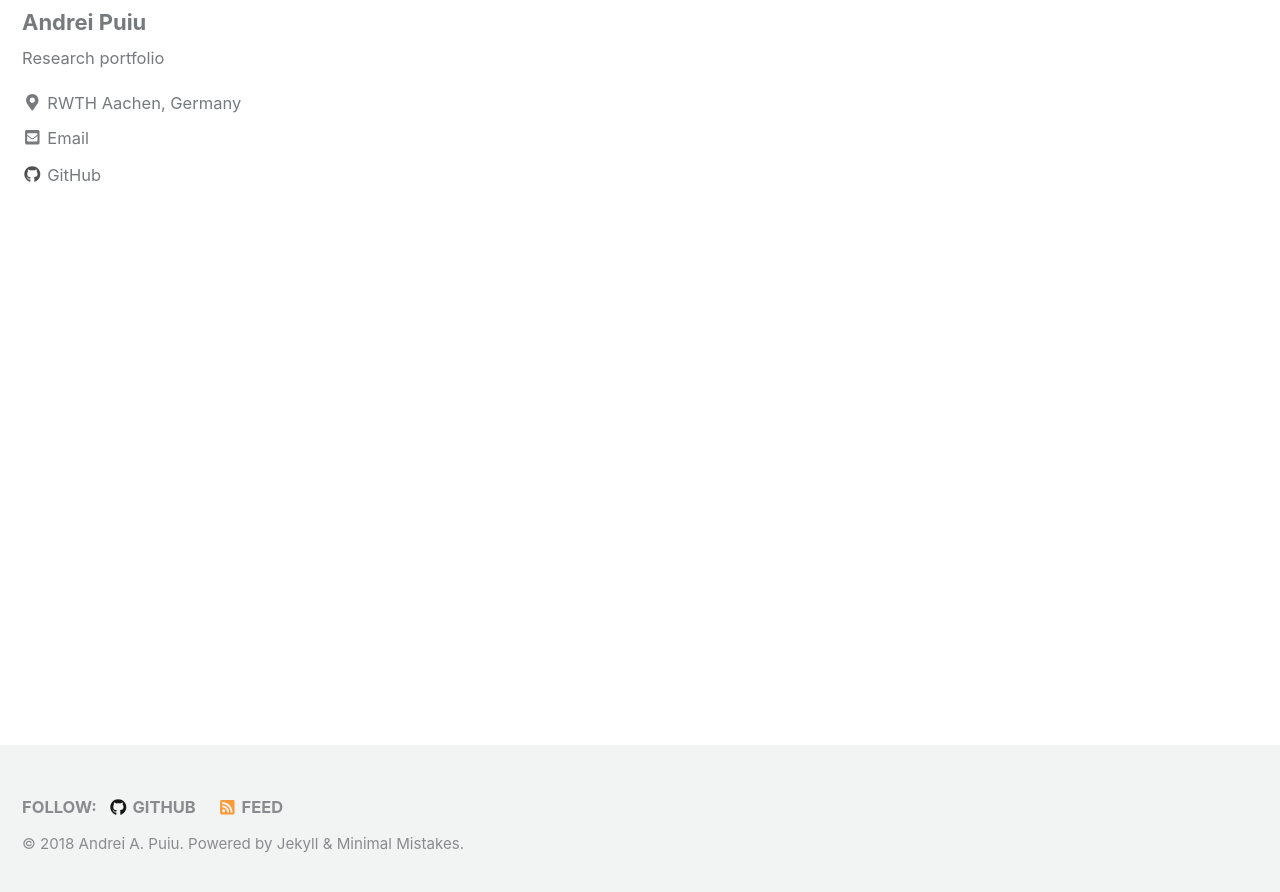
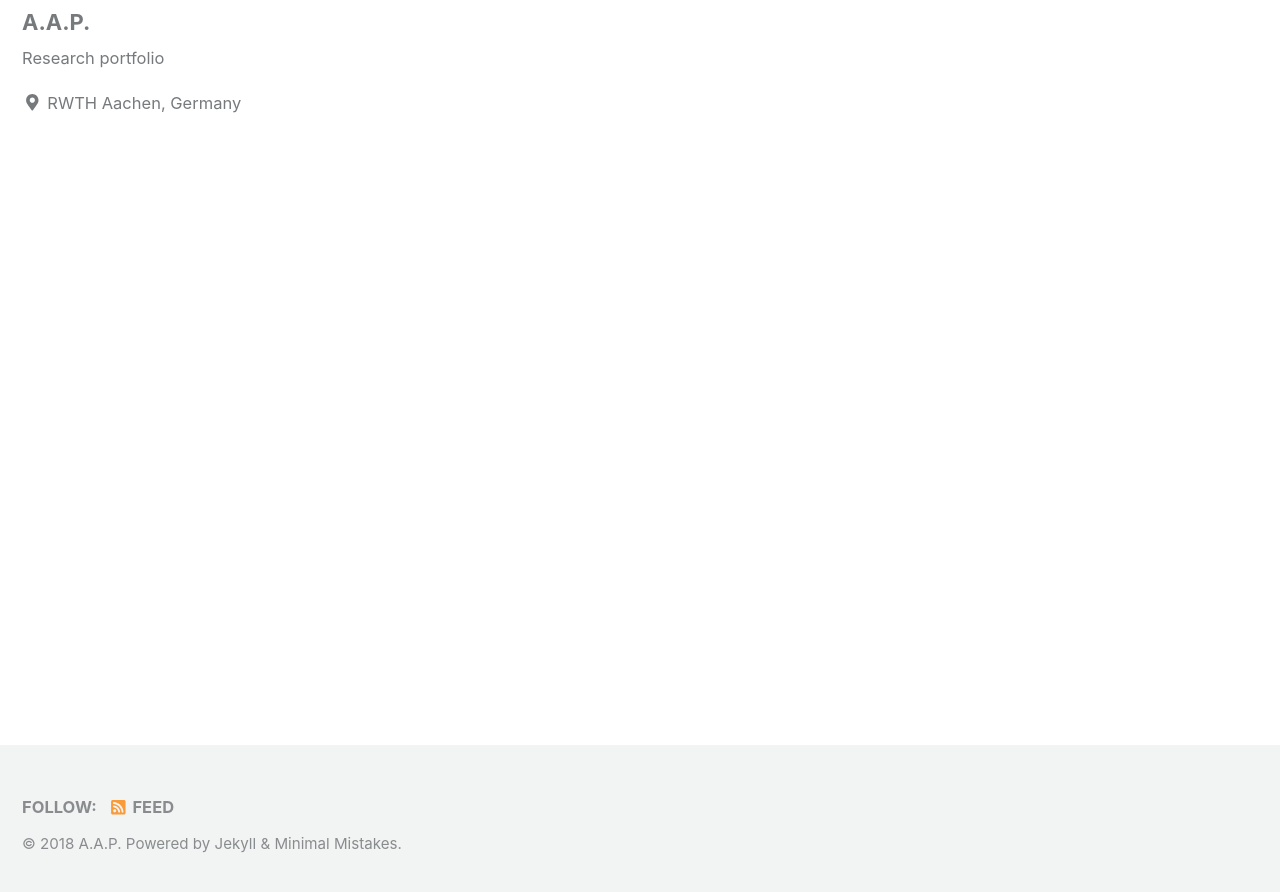
Before and after one commit to alexandrupuiu/alexandrupuiu.github.io, a Jekyll site: the page built from index.html, in a window 1280 px wide and 900 px high, scrolled down 1112 px. Shown: the top 892 px of the window. Built offline with Jekyll 4.4.1, drawn with Linux system fonts in a browser that asks for light colours; nearby versions of some CDN libraries; the list of posts is cut into pages by our own code.

Commit message:
new edits3

```diff
--- a/_config.yml
+++ b/_config.yml
@@ -16,9 +16,9 @@ minimal_mistakes_skin    : "default" # "default", "air", "aqua", "contrast", "da
 
 # Site Settings
 locale                   : "en-US"
-title                    : "Andrei A. Puiu"
+title                    : "A.A.P."
 title_separator          : "-"
-name                     : "Andrei A. Puiu"
+name                     : "A.A.P"
 description              : "Research portfolio"
 url                      : # the base hostname & protocol for your site e.g. "https://mmistakes.github.io"
 baseurl                  : # the subpath of your site, e.g. "/blog"
@@ -100,11 +100,11 @@ analytics:
 
 # Site Author
 author:
-  name             : "Andrei Puiu"
+  name             : "A.A.P."
   avatar           : "/images/bio_photo.jpg"  # path of avatar image, e.g. "/assets/images/bio-photo.jpg"
   bio              : "Research portfolio"
   location         : "RWTH Aachen, Germany"
-  email            : "apuiu@ukaachen.de"
+  email            :
   uri              :
   home             : # null (default), "absolute or relative url to link to author home"
   bitbucket        :
@@ -113,7 +113,7 @@ author:
   flickr           :
   facebook         :
   foursquare       :
-  github           : "alexandrupuiu"
+  github           :
   gitlab           :
   google_plus      :
   keybase          :
```
